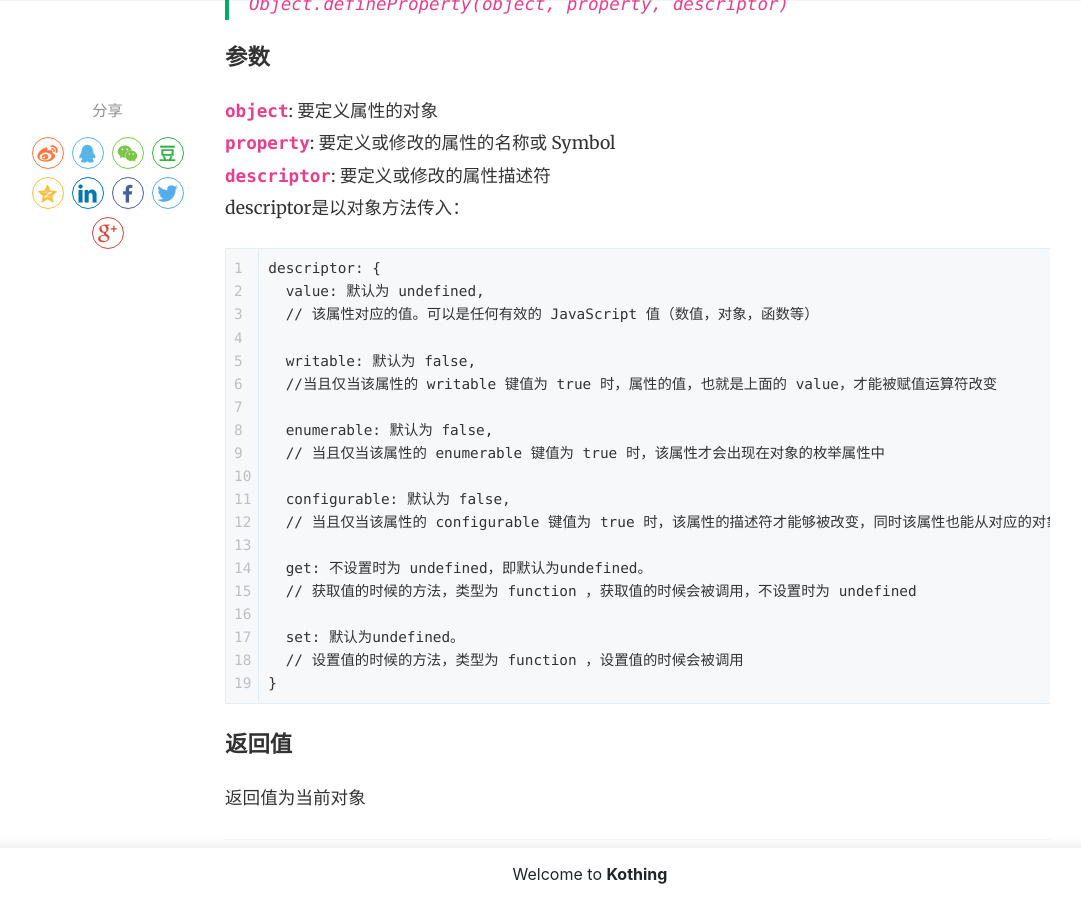
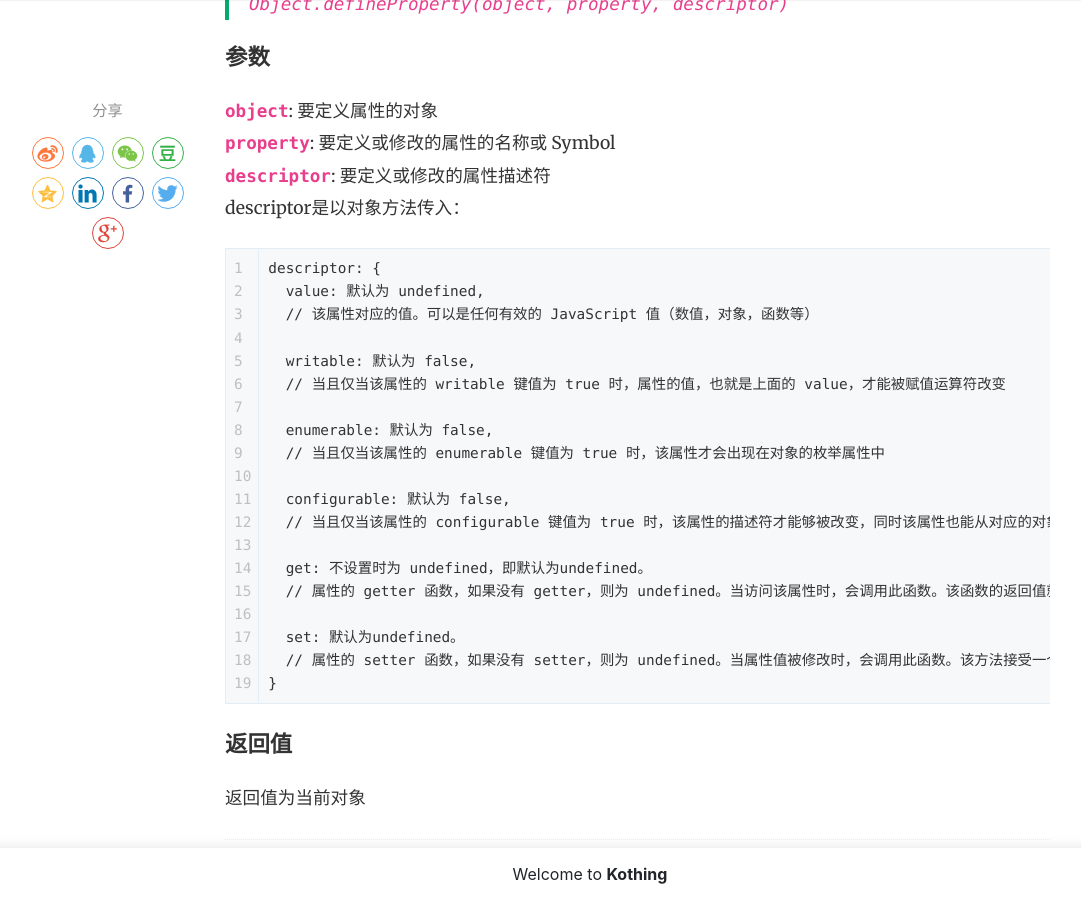
Before and after one commit to kothing/kothing.github.io, a Jekyll site: the page built from _posts/2021-06-22-Object.defineProperty.md, in a window 1280 px wide and 900 px high, scrolled down 1651 px. Shown: the whole window, without its empty margins (50-1131 px from the left). Built offline with Jekyll 4.4.1, drawn with Linux system fonts in a browser that asks for light colours; nearby versions of some CDN libraries; comment, search, counter and statistics services are not loaded.

Commit message:
Update 2021-06-22-Object.defineProperty.md

````diff
--- a/_posts/2021-06-22-Object.defineProperty.md
+++ b/_posts/2021-06-22-Object.defineProperty.md
@@ -47,7 +47,7 @@ descriptor: {
   // 该属性对应的值。可以是任何有效的 JavaScript 值（数值，对象，函数等）
 
   writable: 默认为 false,
-  //当且仅当该属性的 writable 键值为 true 时，属性的值，也就是上面的 value，才能被赋值运算符改变
+  // 当且仅当该属性的 writable 键值为 true 时，属性的值，也就是上面的 value，才能被赋值运算符改变
 
   enumerable: 默认为 false,
   // 当且仅当该属性的 enumerable 键值为 true 时，该属性才会出现在对象的枚举属性中
@@ -56,10 +56,10 @@ descriptor: {
   // 当且仅当该属性的 configurable 键值为 true 时，该属性的描述符才能够被改变，同时该属性也能从对应的对象上被删除
 
   get: 不设置时为 undefined，即默认为undefined。
-  // 获取值的时候的方法，类型为 function ，获取值的时候会被调用，不设置时为 undefined
+  // 属性的 getter 函数，如果没有 getter，则为 undefined。当访问该属性时，会调用此函数。该函数的返回值就是属性的值。
 
   set: 默认为undefined。
-  // 设置值的时候的方法，类型为 function ，设置值的时候会被调用
+  // 属性的 setter 函数，如果没有 setter，则为 undefined。当属性值被修改时，会调用此函数。该方法接受一个参数（也就是被赋予的新值），会传入赋值时的 this 对象。
 }
 ```
 
````
